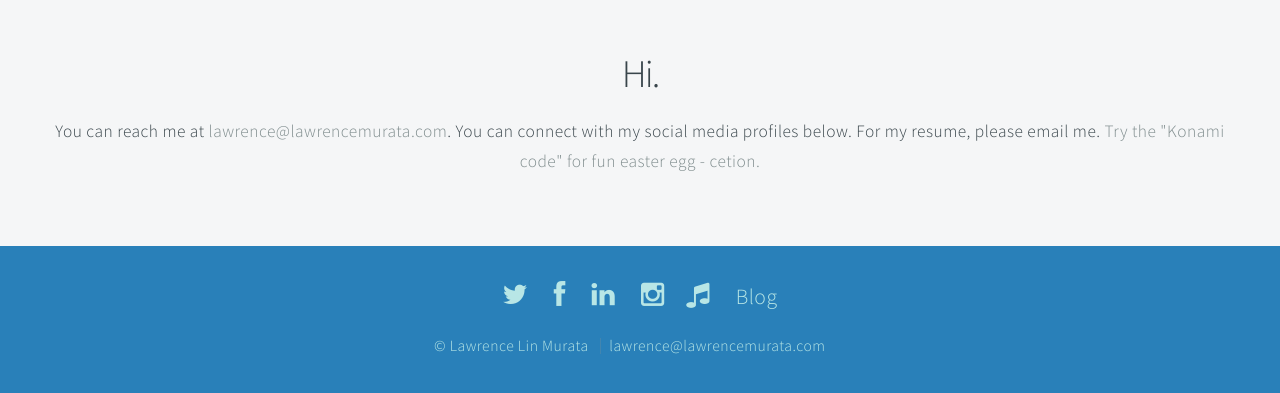
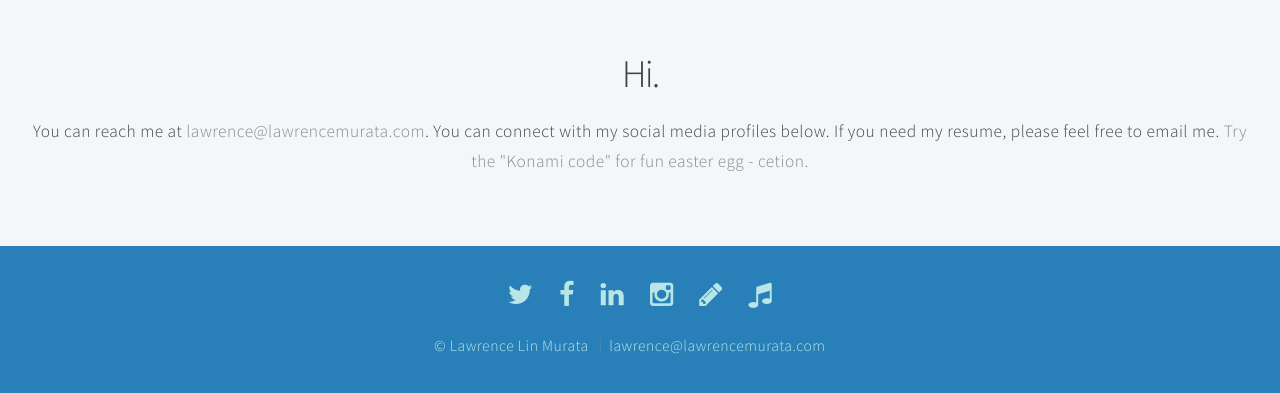
Before and after one commit to lawrencelm/Lawrence-Website, a plain HTML site: page index.html in a window 1280 px wide. Shown: the part 4991-5384 px from the top of the page. Drawn offline with Linux system fonts and the light colour scheme.

Commit message:
new icons + changed Blog icon

```diff
--- a/index.html
+++ b/index.html
@@ -14,6 +14,9 @@
 
         <!-- Favicon -->
         <link rel="shortcut icon" type="image/x-icon" href="favicon.ico" />
+
+        <!-- Getting more fa icons -->
+        <!--<link href="//maxcdn.bootstrapcdn.com/font-awesome/4.1.0/css/font-awesome.min.css" rel="stylesheet">-->
 
 		<title>Lawrence Lin Murata</title>
 
@@ -131,7 +134,7 @@
 						<font>
 						<h2>Hi.</h2>
 						<p>You can reach me at <a href="mailto:lawrence@lawrencemurata.com?Subject=Hi!">lawrence@lawrencemurata.com</a>.
-                        You can connect with my social media profiles below. For my resume, please email me. <!--<font style="opacity:.7">--> <a>Try the "Konami code" for fun easter egg - cetion.</a> <!--</font>--><!-- For a resume, email me.--></p> <p></p>
+                        You can connect with my social media profiles below. If you need my resume, please feel free to email me. <!--<font style="opacity:.7">--> <a>Try the "Konami code" for fun easter egg - cetion.</a> <!--</font>--><!-- For a resume, email me.--></p> <p></p>
 					</header>
 
 			</section>
@@ -148,10 +151,12 @@
 						<li><a href="https://twitter.com/lawlm" class="fa solo fa-twitter" target="_blank"><span>Twitter</span></a></li>
 						<li><a href="https://www.facebook.com/lawrence.murata" class="fa solo fa-facebook" target="_blank"><span>Facebook</span></a></li>
                         <li><a href="https://www.linkedin.com/pub/lawrence-lin-murata/70/605/7a7" class="fa solo fa-linkedin" target="_blank"><span>Linkedin</span></a></li>
-                        <li><a href="http://instagram.com/lawrence_lm" class="fa solo fa-instagram" target="_blank"><span>Instagram</span></a></li><li><a href="http://onetune.fm" class="fa solo fa-music" target="_blank"><span>OneTune.fm</span></a></li>
+                        <li><a href="http://instagram.com/lawrence_lm" class="fa solo fa-instagram" target="_blank"><span>Instagram</span></a></li>
+                        <li><a href="http://lawrencemurata.wordpress.com/" class="fa solo fa-pencil" target="_blank"><span>Wordpress</span></a></li>
+                        <li><a href="http://onetune.fm" class="fa solo fa-music" target="_blank"><span>OneTune.fm</span></a></li>
                         <!--<li><a href="http://stanford.edu/~lmurata" class="fa solo fa-terminal" target="_blank"><span>Instagram</span></a></li>-->
-                        <!--<li><a href="http://lawrencemurata.wordpress.com/" class="fa solo fa-wordpress"><span>Wordpress</span></a></li>-->
-                        <li><a href="http://lawrencemurata.wordpress.com/" target="_blank" style="text-decoration:none"><span>Blog</span></a></li>
+
+                        <!--<li><a href="http://lawrencemurata.wordpress.com/" class="fa solo fa-wordpress" target="_blank" style="text-decoration:none"><span>Blog</span></a></li>-->
                        <!-- <li><a href="http://www.estudarfora.org.br/?s=colunista+lawrence+murata&post_type=post" target="_blank"><span>Column & Vlog</span></a></li> -->
 
 					</ul>
```
Also changed, not shown: css/font/FontAwesome.otf, css/font/fontawesome-webfont.ttf, css/font/fontawesome-webfont.woff, 2 other files.
